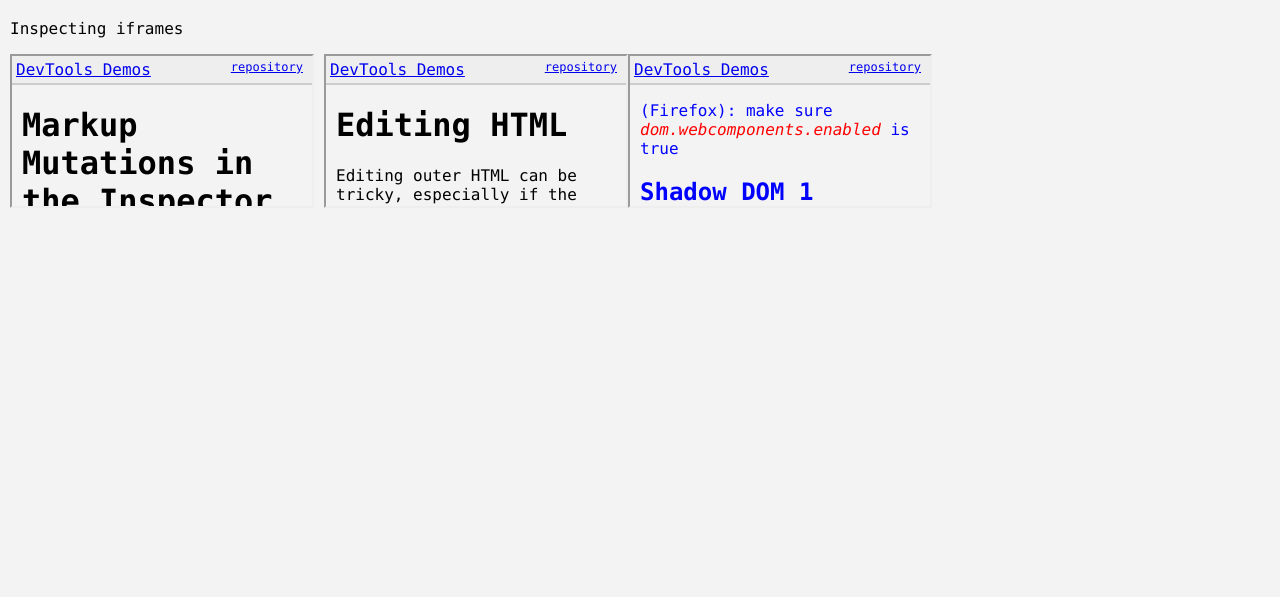
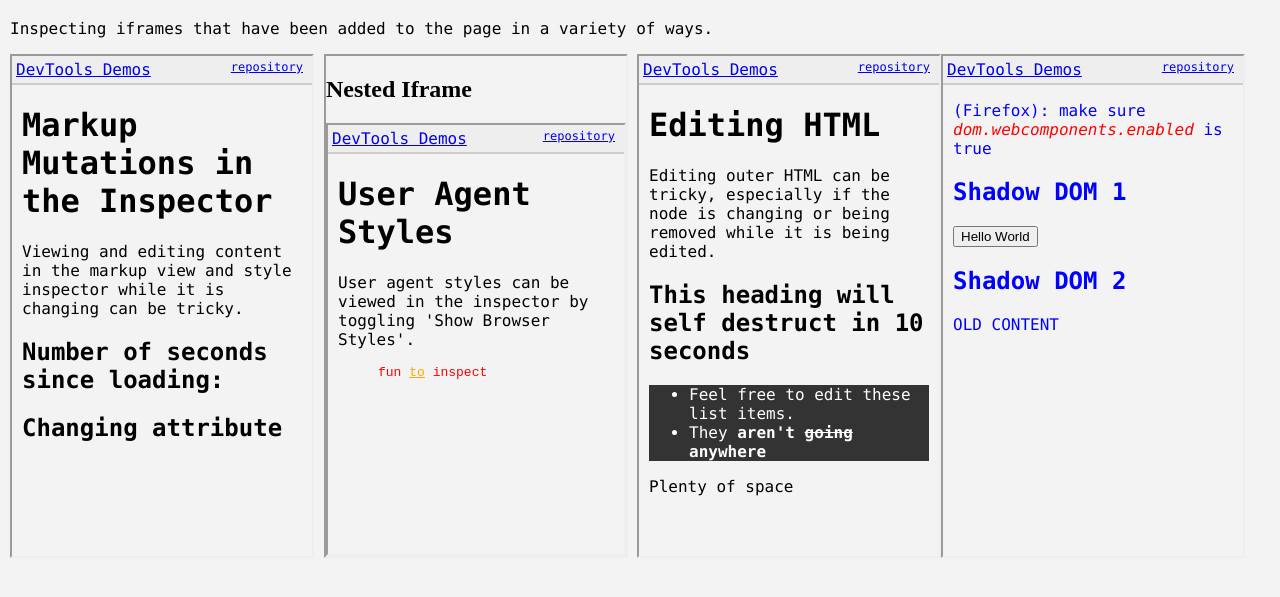
Before and after one commit to bgrins/devtools-demos, a website: page inspector/iframe.html in a window 1280 px wide. Shown: the part 91-688 px from the top of the page. Drawn offline with Linux system fonts and the light colour scheme.

Commit message:
add link to iframe.html and include a nested frame

```diff
--- a/inspector/iframe.html
+++ b/inspector/iframe.html
@@ -2,11 +2,12 @@
 
 <h1>Iframes</h1>
 <p>
-  Inspecting iframes
+  Inspecting iframes that have been added to the page in a variety of ways.
 </p>
-  <div id="live"></div>
+<style type='text/css'>
+iframe { min-height: 500px;}
+</style>
   <script type="text/javascript">
-
       var iframe = document.createElement('iframe');
       document.body.appendChild(iframe);
       iframe.src = "mutations.html"
@@ -23,5 +24,6 @@
         iframe.src = "shadowdom.html"
       });
   </script>
+  <iframe src="nested-iframe.html"></iframe>
 </body>
 </html>
--- /dev/null
+++ b/inspector/nested-iframe.html
@@ -0,0 +1,7 @@
+<style type="text/css">
+body {padding:0;margin:0;display:flex;flex-direction: column;height: 100%;}
+iframe {flex: 1;display:block;}
+</style>
+
+<h2>Nested Iframe</h2>
+<iframe src="user-agent.html"></iframe>
```
Also changed, not shown: index.html (+1 -0 lines).
